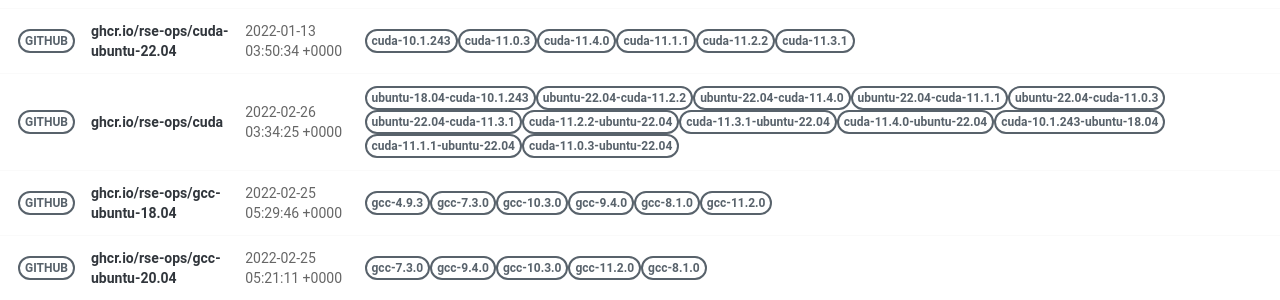
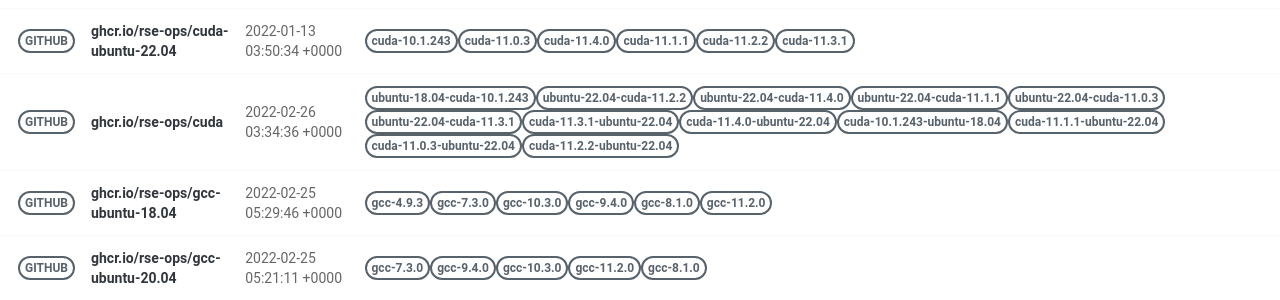
Before and after one commit to rse-ops/docker-images, a Jekyll site: the page built from pages/index.md, in a window 1280 px wide. Shown: the part 421-721 px from the top of the page. Built offline with Jekyll 4.4.1, drawn with Linux system fonts in a browser that asks for light colours; nearby versions of some CDN libraries.

Commit message:
Automated push to update library 2022-02-26

```diff
--- a/_library/ghcr.io-rse-ops-cuda.md
+++ b/_library/ghcr.io-rse-ops-cuda.md
@@ -1,7 +1,7 @@
 ---
 layout: container
 name: ghcr.io/rse-ops/cuda
-updated_at: 2022-02-26 03:34:25.223181
+updated_at: 2022-02-26 03:34:36.964021
 
 
 container_url: https://github.com/orgs/rse-ops/packages/container/package/cuda
```
Also changed, not shown: other parts of _library/ghcr.io-rse-ops-cuda.md (+3 -3 lines).
